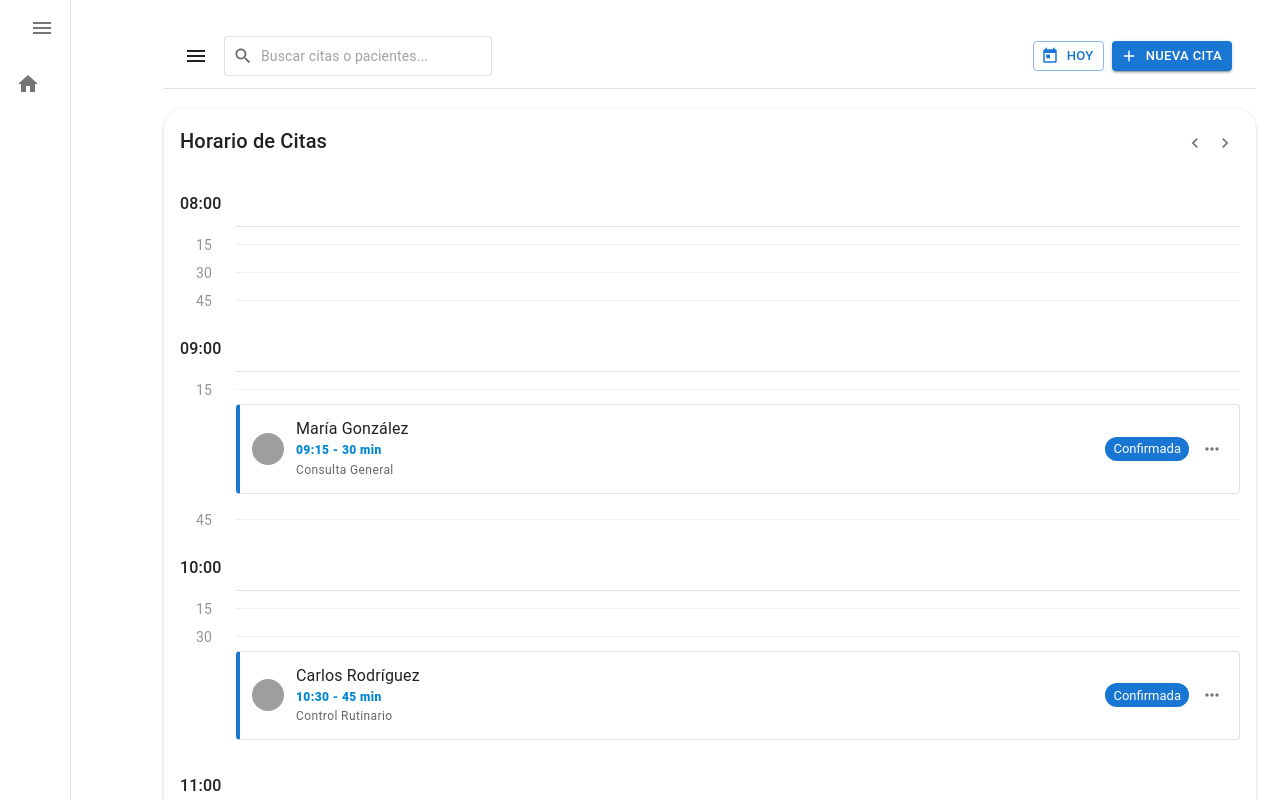
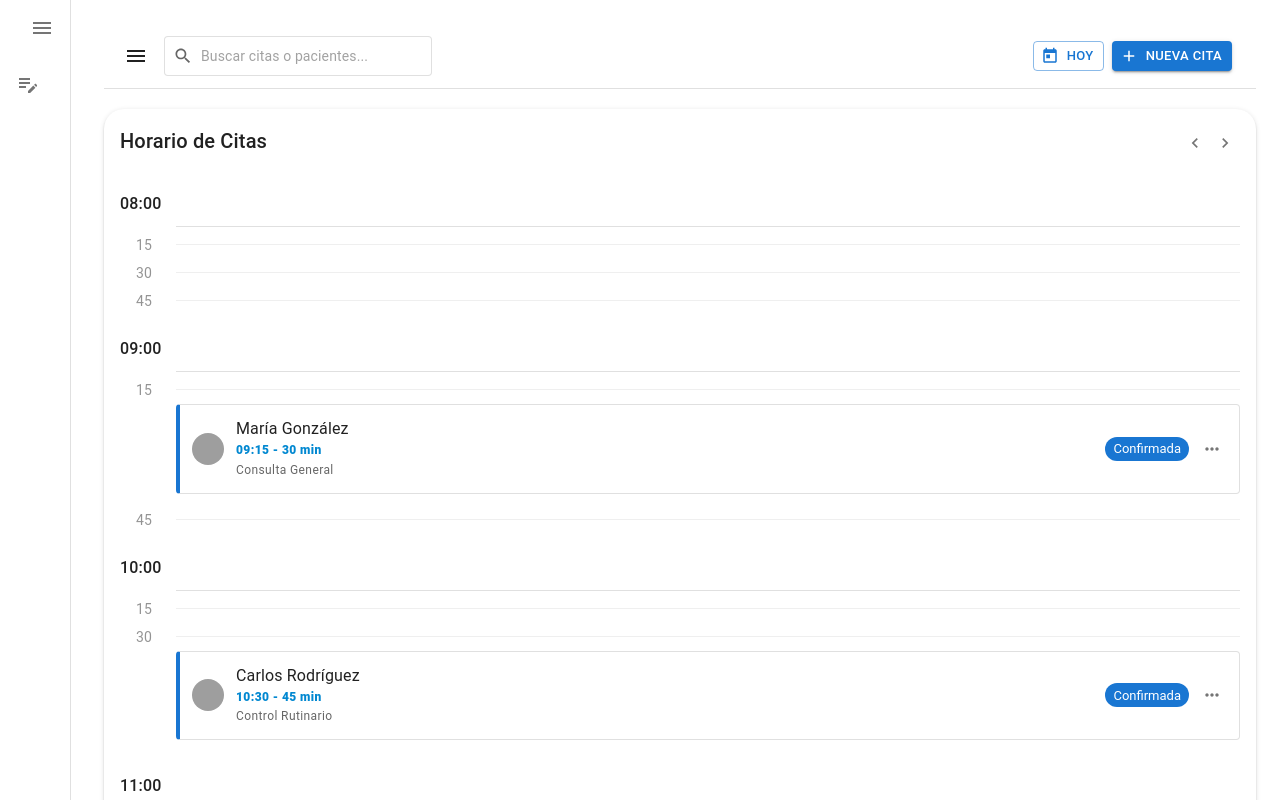
Before and after one commit to VictorTapiaEgana/resermed, a React (Vite) app: page /reservas in a window 1280 px wide. Shown: the top 800 px of the page. Built offline with nearby package versions, Linux system fonts and the light colour scheme; grey boxes are pictures that could not be loaded.

Commit message:
Update drawer widths in Layout and replace Home icon with EditNote in SideBar

```diff
--- a/src/components/Layout/Layout.tsx
+++ b/src/components/Layout/Layout.tsx
@@ -4,8 +4,8 @@ import SideBar from '../SideBar/SideBAr';
 import { useState } from 'react';
 import './Layout.css'; // Importa el CSS
 
-const drawerWidthOpen = 240;
-const drawerWidthClosed = 70;
+const drawerWidthOpen = 10;
+const drawerWidthClosed = 10;
 
 function Layout() {
   const [open, setOpen] = useState(false);
--- a/src/components/SideBar/SideBar.tsx
+++ b/src/components/SideBar/SideBar.tsx
@@ -1,5 +1,5 @@
 import { Drawer, IconButton, List, ListItem, ListItemButton, ListItemIcon, ListItemText } from '@mui/material';
-import { Home, Info, Menu } from '@mui/icons-material';
+import { Home, Info, Menu, EditNote  } from '@mui/icons-material';
 import { Link } from 'react-router-dom';
 import './SideBar.css';
 
@@ -39,7 +39,7 @@ function SideBar({ open, setOpen }: SideBarProps) {
         <ListItem disablePadding>
           <ListItemButton component={Link} to="/reservas">
             <ListItemIcon>
-              <Home />
+              <EditNote />
             </ListItemIcon>
             {open && <ListItemText primary="Reservas" />}
           </ListItemButton>
```
